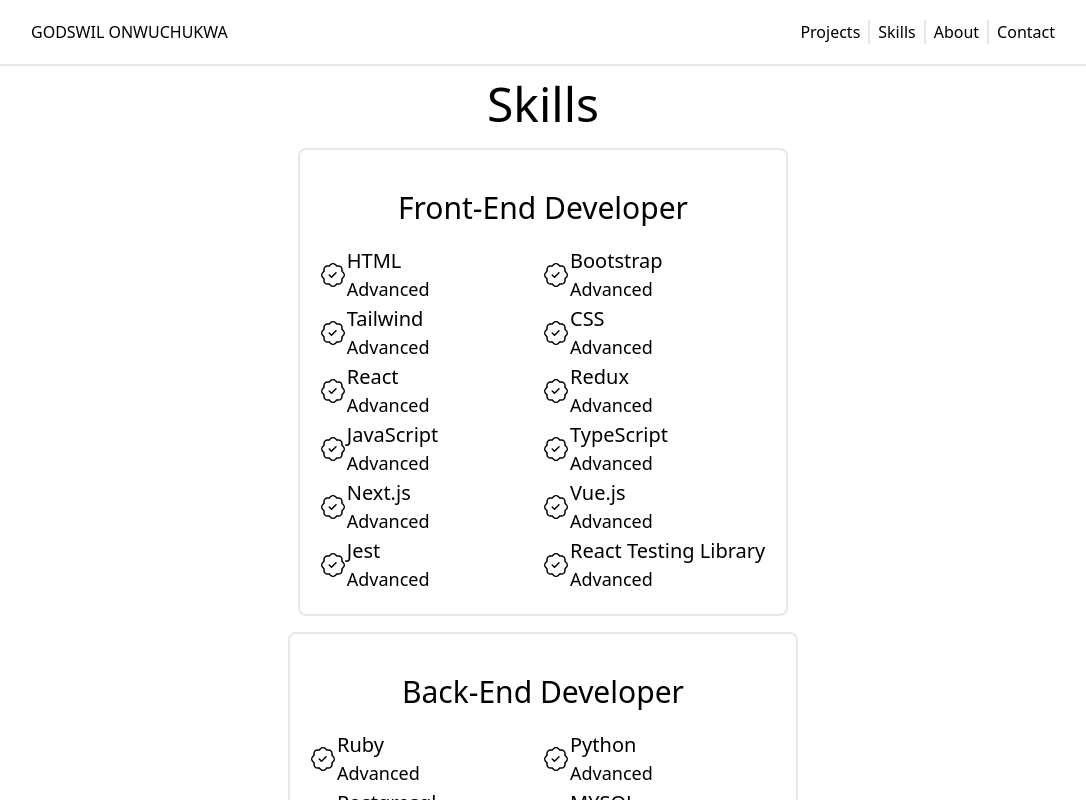
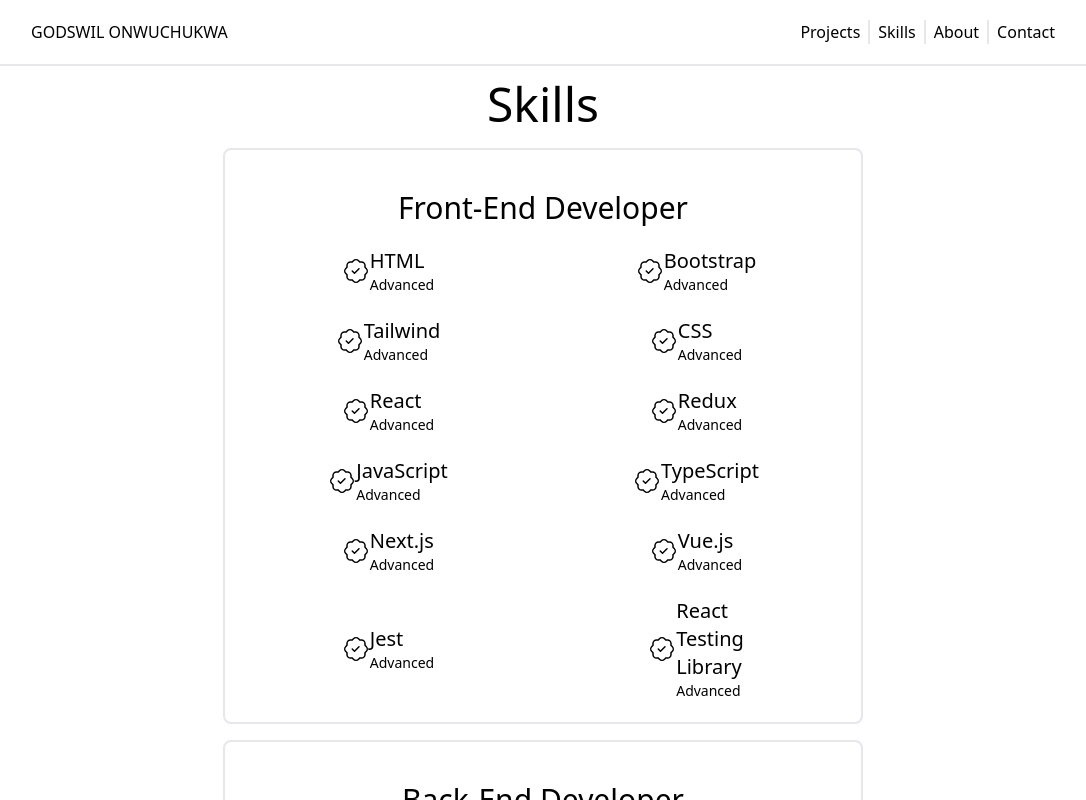
Before and after one commit to mjdevlife/resume.2.0, a React (Vite) app: page /skills in a window 1280 px wide. Shown: the top 800 px of the page, without its empty margins (97-1183 px from the left). Built offline with nearby package versions, Linux system fonts and the light colour scheme.

Commit message:
create uniform display for desktop version

```diff
--- a/src/components/Skills/Skills.tsx
+++ b/src/components/Skills/Skills.tsx
@@ -12,25 +12,24 @@ const Skills = () => {
         <h1 className='text-5xl text-center'>Skills</h1>
         <section className='flex flex-col gap-4 desktop:flex-wrap justify-center items-center'>
           {skills.map( skill => (
-              <div key={skill.id} className='border-2 flex flex-col justify-center items-center p-5 rounded-lg tablet:max-w-rousel desktop:w-mid desktop:max-h-xl'>
-                <span className='text-3xl py-5'>{skill.title}</span>
+              <div key={skill.id} className='border-2 flex flex-col justify-center items-center p-5 rounded-lg tablet:max-w-rouselMin desktop:max-w-mid'>
+                <span className='text-3xl py-5 text-center'>{skill.title}</span>
                  <table>
-                   <tbody className='grid grid-cols-2 justify-end'>
+                   <tbody className='grid grid-cols-2 gap-5'>
                     {skill.skillArray.map(subSkill => (
-                    <tr className='flex flex-row items-center'>
+                    <tr className='flex flex-row items-center justify-center px-20 tablet:px-[15vw] desktop:px-[10vw]'>
                       <td>
                       <IconContext.Provider value={{ size: '1.5em', className: 'global-class-name' }}>
                          <BsPatchCheck />
                       </IconContext.Provider>
                       </td>
-                      <td>
-                        <p className='text-xl'>
+                      <td className='flex flex-col'>
+                        <span className='text-xl'>
                           {subSkill.skill}
-                          <br />
-                          <span className='text-lg'>
+                        </span>
+                        <span className='text-sm'>
                           {subSkill.level}
-                          </span>
-                        </p>
+                        </span>
                       </td>
                     </tr>
                     ))}
```
Also changed, not shown: 1 other file (tests, documents, lock files or other folders).
